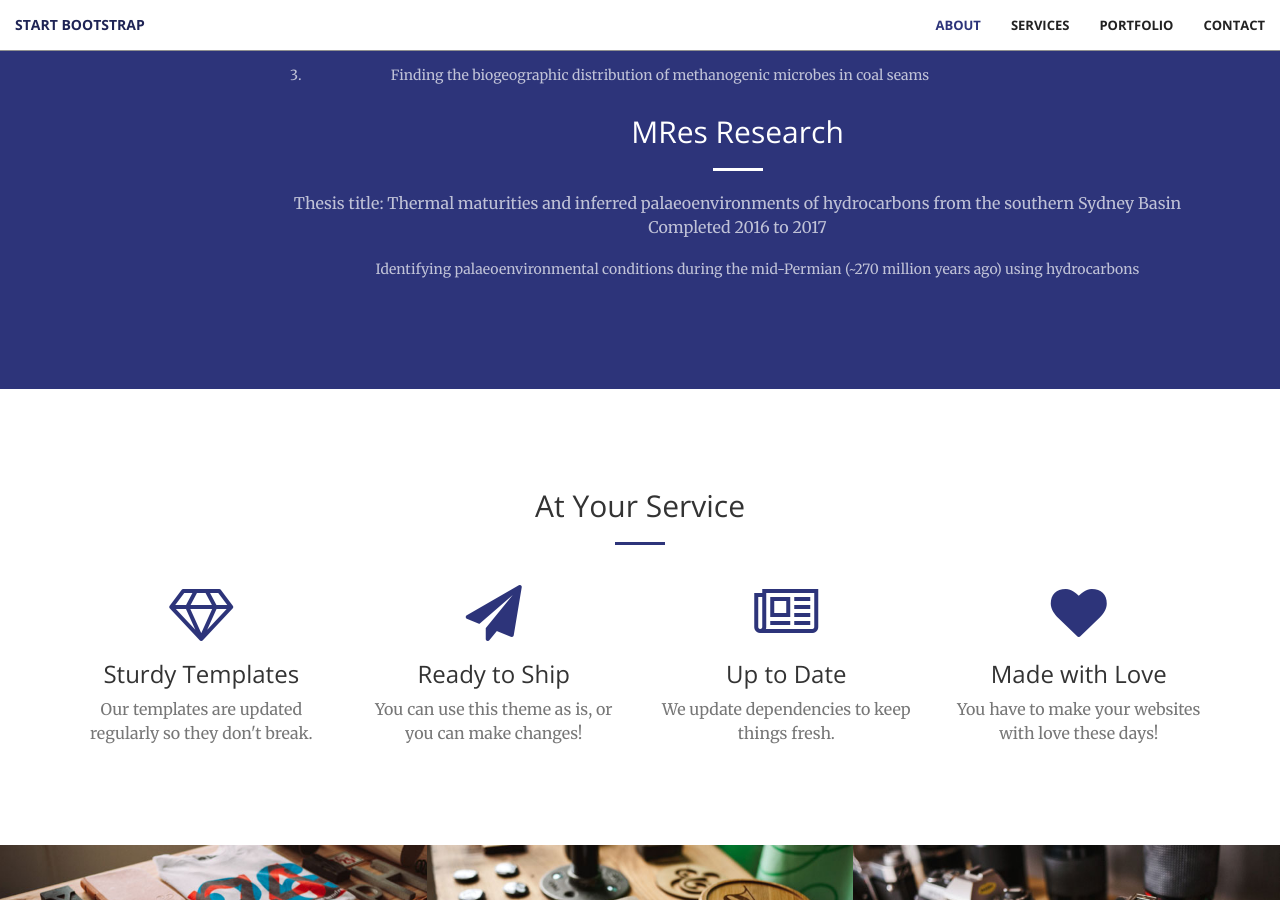
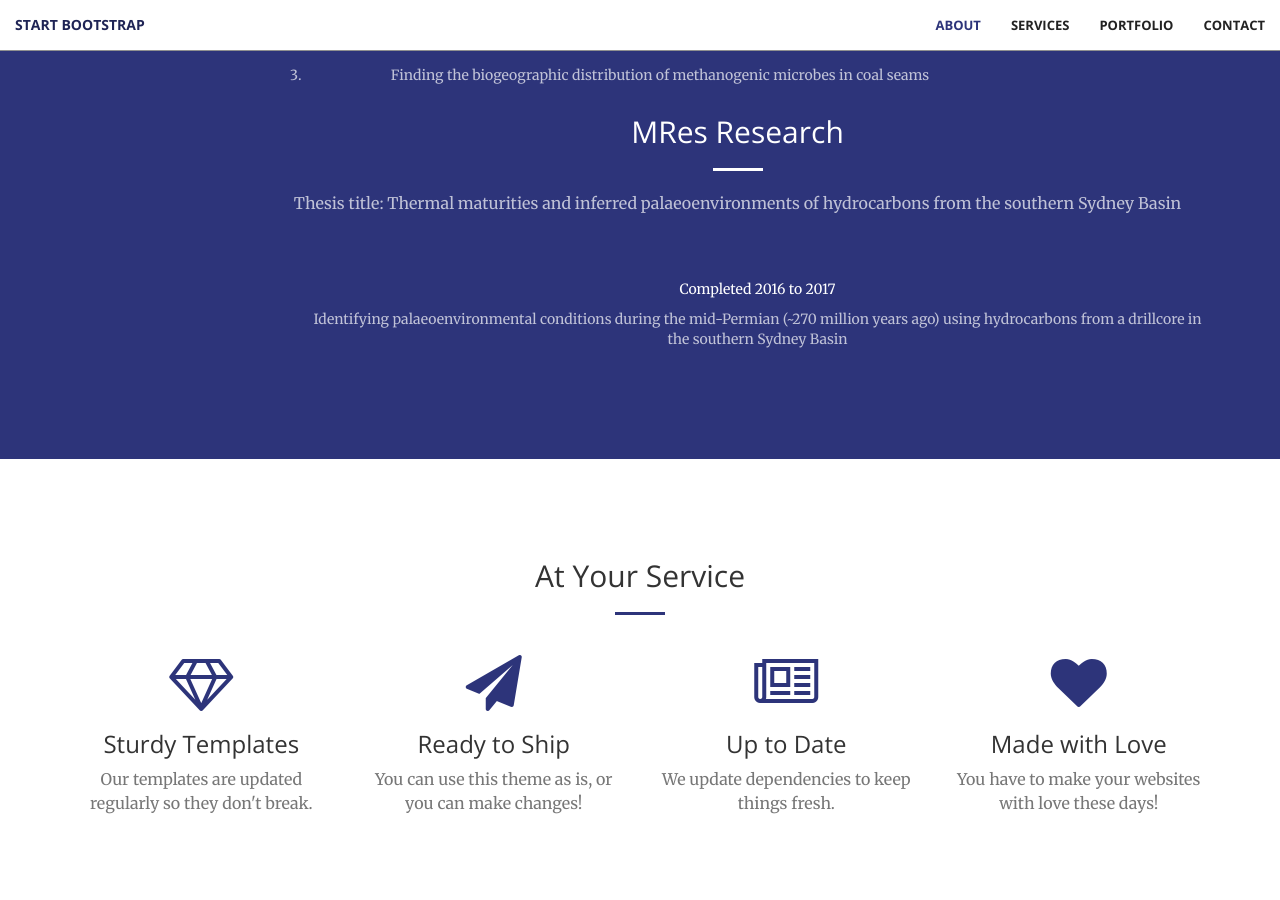
Before and after one commit to bronwyncc/homepage, a Jekyll site: the page built from index.html, in a window 1280 px wide and 900 px high, scrolled down 1269 px. Built offline with Jekyll 4.4.1, drawn with Linux system fonts in a browser that asks for light colours.

Commit message:
Update call-to-action.html

```diff
--- a/_includes/call-to-action.html
+++ b/_includes/call-to-action.html
@@ -7,7 +7,7 @@
                 <p class="text-faded">Thesis title: Microbial degradation of subsurface coal seams</p>
                 <br><ol>Expected completion date: 2nd of October, 2021</ol>
 <!--                 <a href="#" class="btn btn-default btn-xl">Get started!</a> -->
-                <p class="text-faded">Research breakdown</p>
+                <p class="light">Research breakdown</p>
                 <ol class="text-faded">
                     <li>Identifying components of coal that are biodegraded by microbial communities sourced from the same coal</li>
                     <br><li>Determining which microbes are capable of aromatic compound degradation (a major component of coal that is generally considered resistant to anaerobic biodegradation</li>
@@ -22,8 +22,9 @@
             <div class="col-lg-10 col-lg-offset-2 text-center">
                 <h2 class="section-heading">MRes Research</h2>
                 <hr class="light">
-                <p class="text-faded">Thesis title: Thermal maturities and inferred palaeoenvironments of hydrocarbons from the southern Sydney Basin<br>Completed 2016 to 2017<p/>
-                <ol class="text-faded">Identifying palaeoenvironmental conditions during the mid-Permian (~270 million years ago) using hydrocarbons</ol>
+                <p class="text-faded">Thesis title: Thermal maturities and inferred palaeoenvironments of hydrocarbons from the southern Sydney Basin<p/>
+                <br><ol>Completed 2016 to 2017</ol>
+                <ol class="text-faded">Identifying palaeoenvironmental conditions during the mid-Permian (~270 million years ago) using hydrocarbons from a drillcore in the southern Sydney Basin</ol>
             </div>
         </div>
     </div>
```
